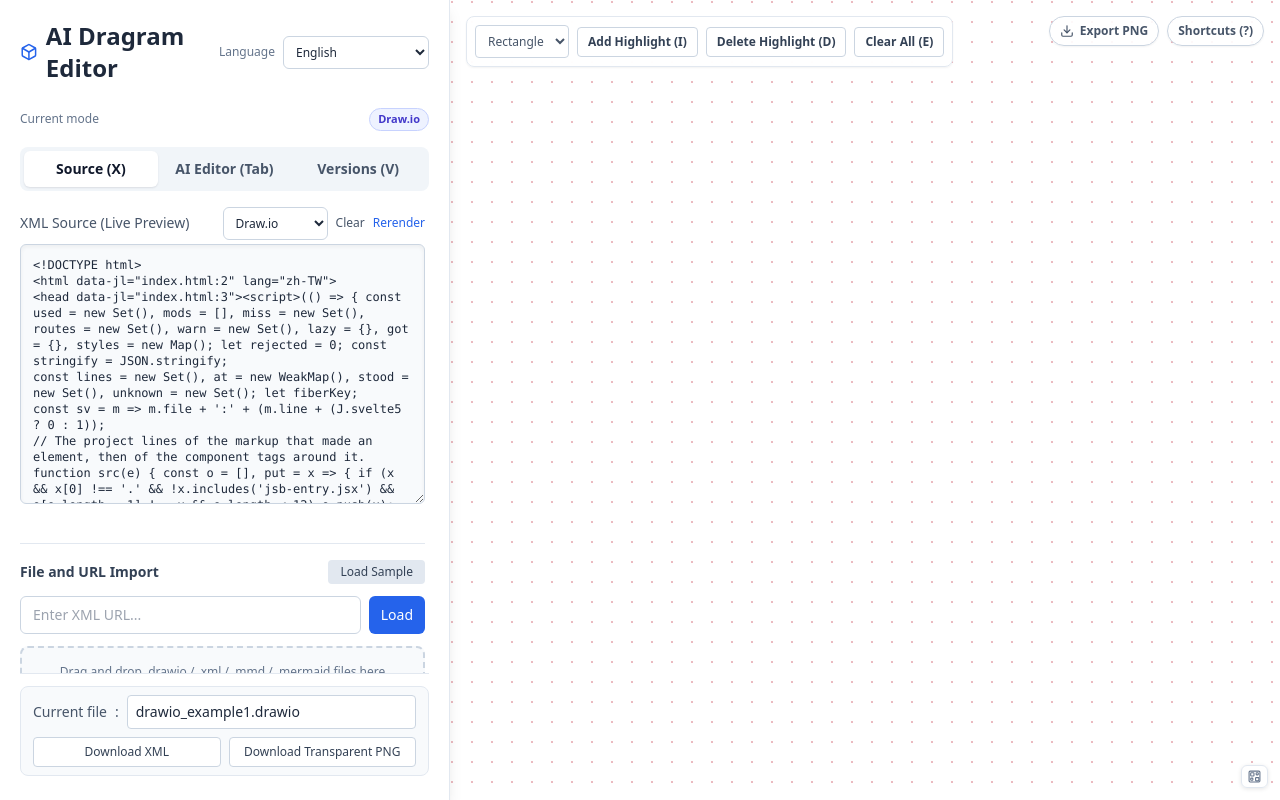
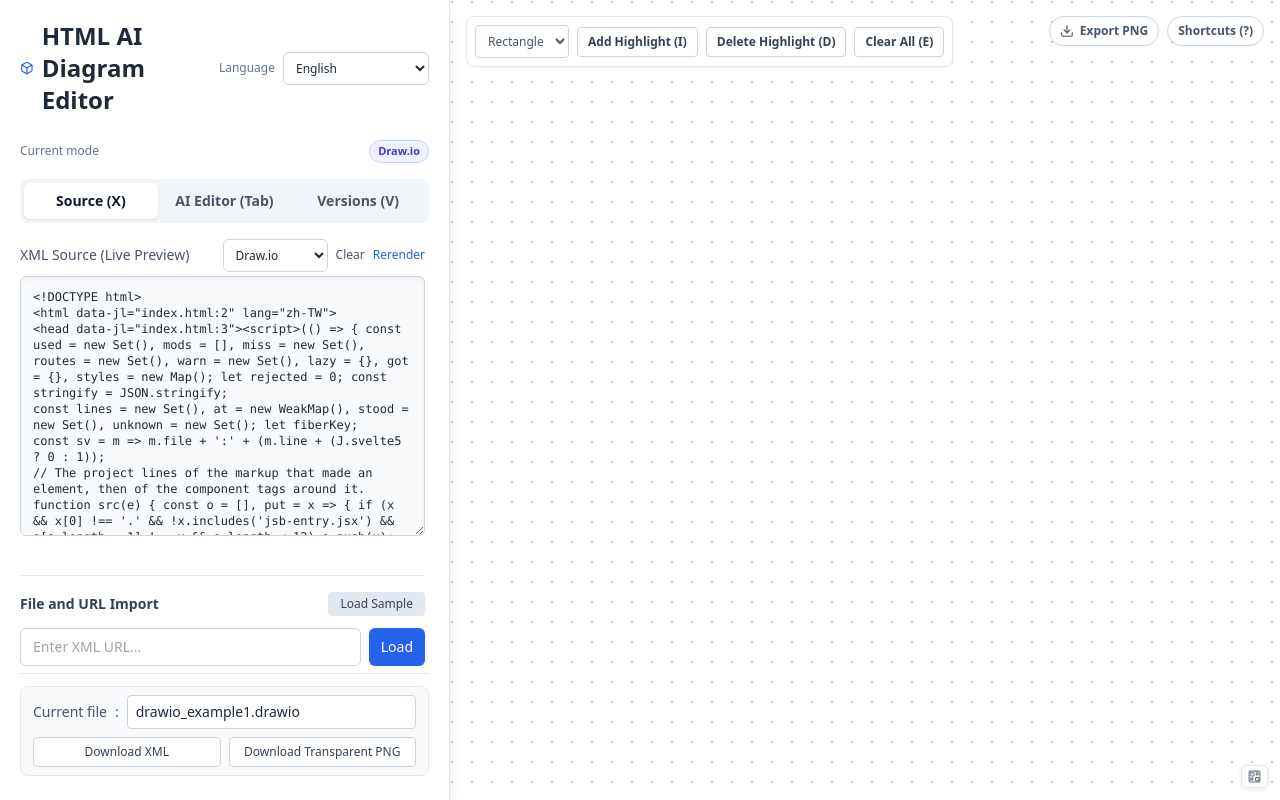
Before and after one commit to pulipulichen/HTML-Draw-IO-Viewer, a website with bundled scripts: page index.html in a window 1280 px wide. Built offline with nearby package versions, Linux system fonts and the light colour scheme; files whose address does not match are found by name; a web font is replaced by a local one.

Commit message:
Update project display name to 'HTML AI Diagram Editor' across all relevant files
- Renamed project/app display name in index.html, manifest.json, and README files to reflect the new branding.
- Updated i18n translations for both English and Traditional Chinese to ensure consistency with the new name.
- Enhanced CHANGELOG.md to document the changes made to the project name and related files.

```diff
--- a/index.html
+++ b/index.html
@@ -9,7 +9,7 @@
     <meta name="mobile-web-app-capable" content="yes">
     <meta name="apple-mobile-web-app-capable" content="yes">
     <meta name="apple-mobile-web-app-status-bar-style" content="default">
-    <title>AI Dragram Editor</title>
+    <title>HTML AI Diagram Editor</title>
     <link rel="manifest" href="./manifest.json">
     <link rel="icon" href="./assets/favicon/favicon.png" type="image/png">
     <link rel="apple-touch-icon" href="./assets/favicon/favicon.png">
@@ -30,7 +30,7 @@
             <div class="flex items-center justify-between gap-3">
                 <h1 class="text-2xl font-bold text-slate-800 flex items-center gap-2">
                     <svg xmlns="http://www.w3.org/2000/svg" width="24" height="24" viewBox="0 0 24 24" fill="none" stroke="currentColor" stroke-width="2" stroke-linecap="round" stroke-linejoin="round" class="text-blue-600"><path d="M21 16V8a2 2 0 0 0-1-1.73l-7-4a2 2 0 0 0-2 0l-7 4A2 2 0 0 0 3 8v8a2 2 0 0 0 1 1.73l7 4a2 2 0 0 0 2 0l7-4A2 2 0 0 0 21 16z"></path><polyline points="3.27 6.96 12 12.01 20.73 6.96"></polyline><line x1="12" y1="22.08" x2="12" y2="12"></line></svg>
-                    <span data-i18n="header.title">AI Dragram Editor</span>
+                    <span data-i18n="header.title">AI Diagram Editor</span>
                 </h1>
                 <div class="flex items-center gap-2">
                     <label for="languageSelect" class="text-xs text-slate-500 font-medium" data-i18n="language.label">Language</label>
--- a/scripts/modules/i18n/en.js
+++ b/scripts/modules/i18n/en.js
@@ -1,11 +1,11 @@
 window.I18N_TRANSLATIONS = window.I18N_TRANSLATIONS || {};
 
 window.I18N_TRANSLATIONS.en = {
-    "meta.title": "AI Dragram Editor",
+    "meta.title": "HTML AI Diagram Editor",
     "language.label": "Language",
     "language.en": "English",
     "language.zh-TW": "Traditional Chinese",
-    "header.title": "AI Dragram Editor",
+    "header.title": "HTML AI Diagram Editor",
     "tabs.editor": "Source (X)",
     "tabs.aiEditor": "AI Editor (Tab)",
     "tabs.versions": "Versions (V)",
--- a/scripts/modules/i18n/zh-TW.js
+++ b/scripts/modules/i18n/zh-TW.js
@@ -1,11 +1,11 @@
 window.I18N_TRANSLATIONS = window.I18N_TRANSLATIONS || {};
 
 window.I18N_TRANSLATIONS["zh-TW"] = {
-    "meta.title": "AI Dragram Editor",
+    "meta.title": "HTML AI Diagram Editor",
     "language.label": "語系",
     "language.en": "English",
     "language.zh-TW": "繁體中文",
-    "header.title": "AI Dragram Editor",
+    "header.title": "HTML AI Diagram Editor",
     "tabs.editor": "原始碼 (X)",
     "tabs.aiEditor": "AI編輯 (Tab)",
     "tabs.versions": "版本紀錄 (V)",
```
Also changed, not shown: CHANGELOG.md, README.md, README_zh_tw.md, manifest.json.
